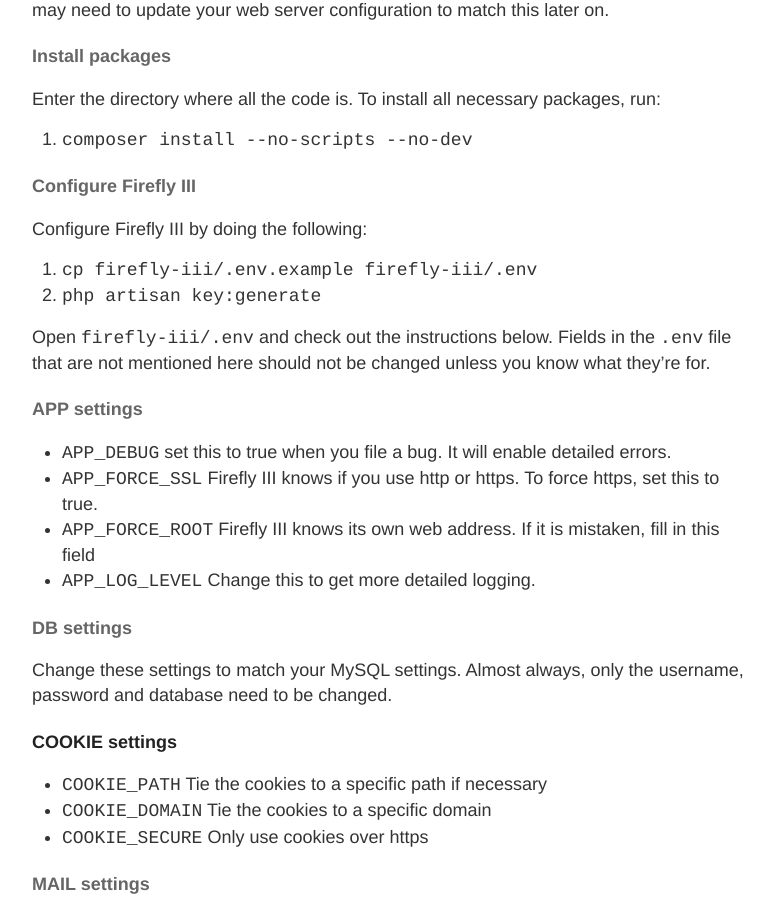
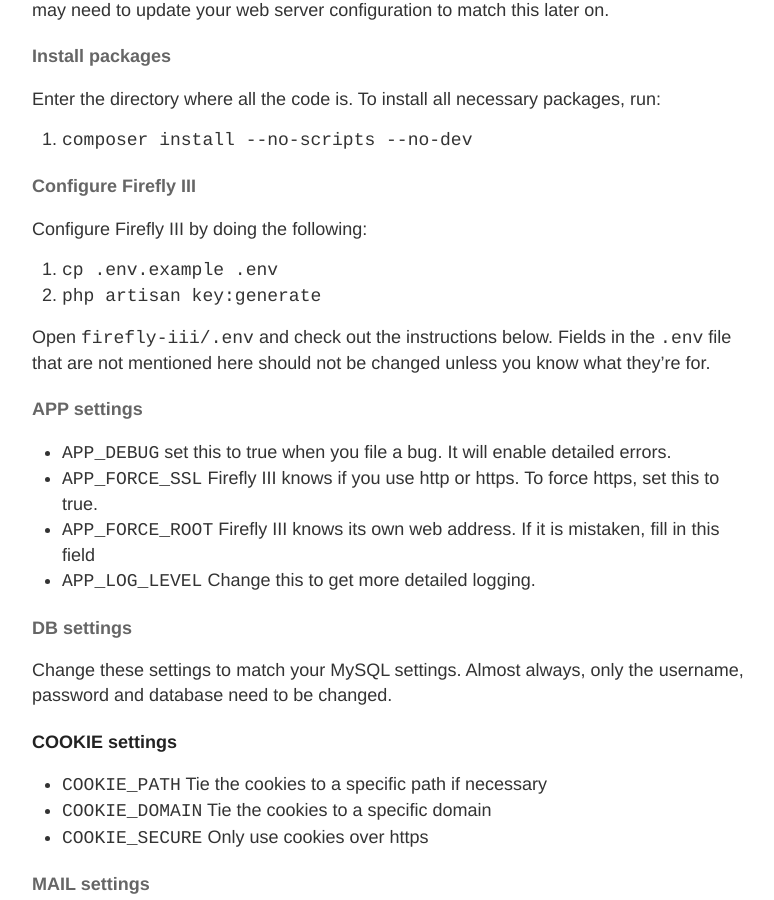
Before and after one commit to firefly-iii/firefly-iii.org, a Jekyll site: the page built from installation-guide.md, in a window 1280 px wide and 900 px high, scrolled down 1446 px. Shown: the whole window, without its empty margins (248-1022 px from the left). Built offline with Jekyll 4.4.1, drawn with Linux system fonts in a browser that asks for light colours.

Commit message:
Small fix in demo site.

```diff
--- a/installation-guide.md
+++ b/installation-guide.md
@@ -54,7 +54,7 @@ Enter the directory where all the code is. To install all necessary packages, ru
 #### Configure Firefly III
 Configure Firefly III by doing the following:
 
-1. ``cp firefly-iii/.env.example firefly-iii/.env``
+1. `cp .env.example .env`
 2. ``php artisan key:generate``
 
 Open ``firefly-iii/.env`` and check out the instructions below. Fields in the ``.env`` file that are not mentioned here should not be changed unless you know what they're for.
```
